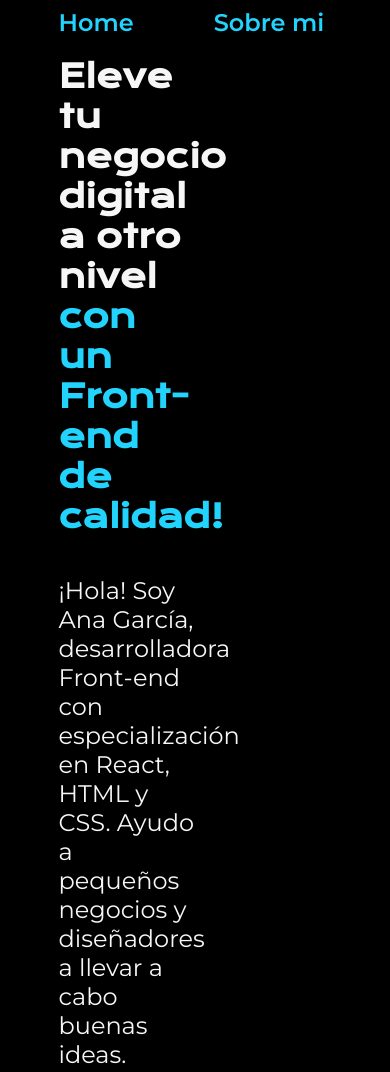
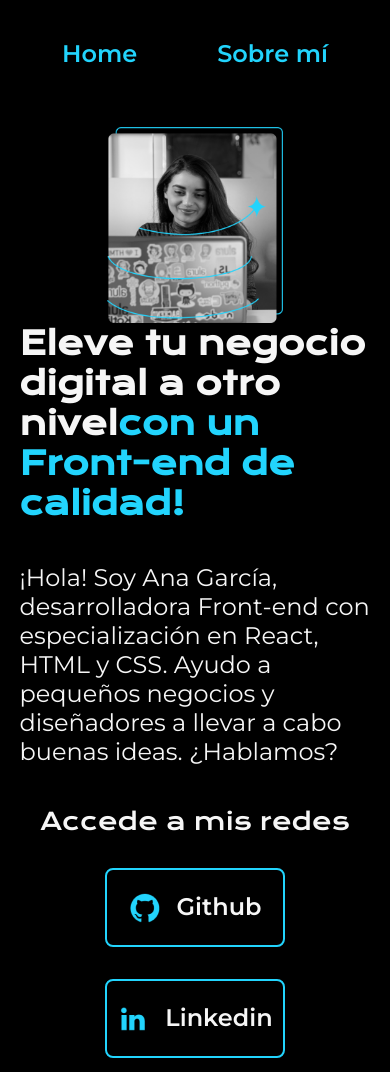
Before and after one commit to Blado87/ONE_3, a plain HTML site: page index.html in a window 390 px wide. Shown: the top 1072 px of the page. Drawn offline with nearby package versions, Linux system fonts and the light colour scheme.

Commit message:
Agrega estilos responsivos para dispositivos con ancho máximo de 1200px
- Ajusta el padding de la clase 'header' al 10%
- Centra el contenido del menú con la clase 'header__menu'
- Cambia la dirección de los elementos en la clase 'presentacion' a column-reverse   y ajusta el padding al 5%
- Establece el ancho de la clase 'presentacion__contenido' a automático

```diff
--- a/index.html
+++ b/index.html
@@ -8,32 +8,34 @@
     <link rel="stylesheet" href="styles/styles.css">
 </head>
 <body>
+
     <header class="header">
         <nav class="header__menu">
             <a class="header__menu__link" href="index.html">Home</a>
-            <a class="header__menu__link" href="about.html">Sobre mi</a>
+            <a class="header__menu__link" href="about.html">Sobre mí</a>
         </nav>
     </header>
 
     <main class="presentacion">
         <section class="presentacion__contenido">
-            <h1 class="presentacion__contenido__titulo">Eleve tu negocio digital a otro nivel <strong class="titulo-destaque">con un Front-end de calidad!</strong></h1>
+            <h1 class="presentacion__contenido__titulo">Eleve tu negocio digital a otro nivel<strong class="titulo-destaque">con un Front-end de calidad!</strong></h1>
                 <p class="presentacion__contenido__texto">¡Hola! Soy Ana García, desarrolladora Front-end con especialización en React, HTML y CSS. Ayudo a pequeños negocios y diseñadores a llevar a cabo buenas ideas. ¿Hablamos?</p>
 
                 <div class="presentacion__enlaces">
                     <h2 class="presentacion__enlaces__subtitulo">Accede a mis redes</h2>
                     <a class="presentacion__enlaces__link" href="https://github.com/"><img src="./assets/github.png">Github</a>
-                <a class="presentacion__enlaces__link" href="https://linkedin.com/"><img src="./assets/linkedin.png">Linkedin</a>
+                    <a class="presentacion__enlaces__link" href="https://linkedin.com/in/"><img src="./assets/linkedin.png">Linkedin</a>
                     <a class="presentacion__enlaces__link" href="https://twitch.tv/"><img src="./assets/twitch.png">Twitch</a>
                 </div>
+        </section>
 
         <img class="presentacion__imagen" src="./assets/Imagen.png" alt="Foto de Ana García desarrolando un proyecto">
-        </section>
     </main>
 
     <footer class="footer">
         <p>Desarrollado por Alura Latam</p>
     </footer>
 
+
 </body>
 </html>
--- a/styles/styles.css
+++ b/styles/styles.css
@@ -96,6 +96,10 @@ body{
     font-family: var(--fuente-montserrat);
 }
 
+.presentacion__enlaces__link:hover{
+    background-color: var(--color-hover);
+}
+
 .presentacion__imagen{
     width: 50%;
 }
@@ -109,3 +113,23 @@ body{
     font-size: 1.5rem;
     font-weight: 400;
 }
+
+@media (max-width: 1200px) {
+
+    .header{
+         padding: 10%;
+    }
+    .header__menu{
+        justify-content: center;
+    }
+    .presentacion{
+        flex-direction: column-reverse;
+        padding: 5%;
+
+    }
+
+    .presentacion__contenido{
+        width: auto;
+    }
+
+}
```
Lines whose indentation alone changed are shown as unchanged.
